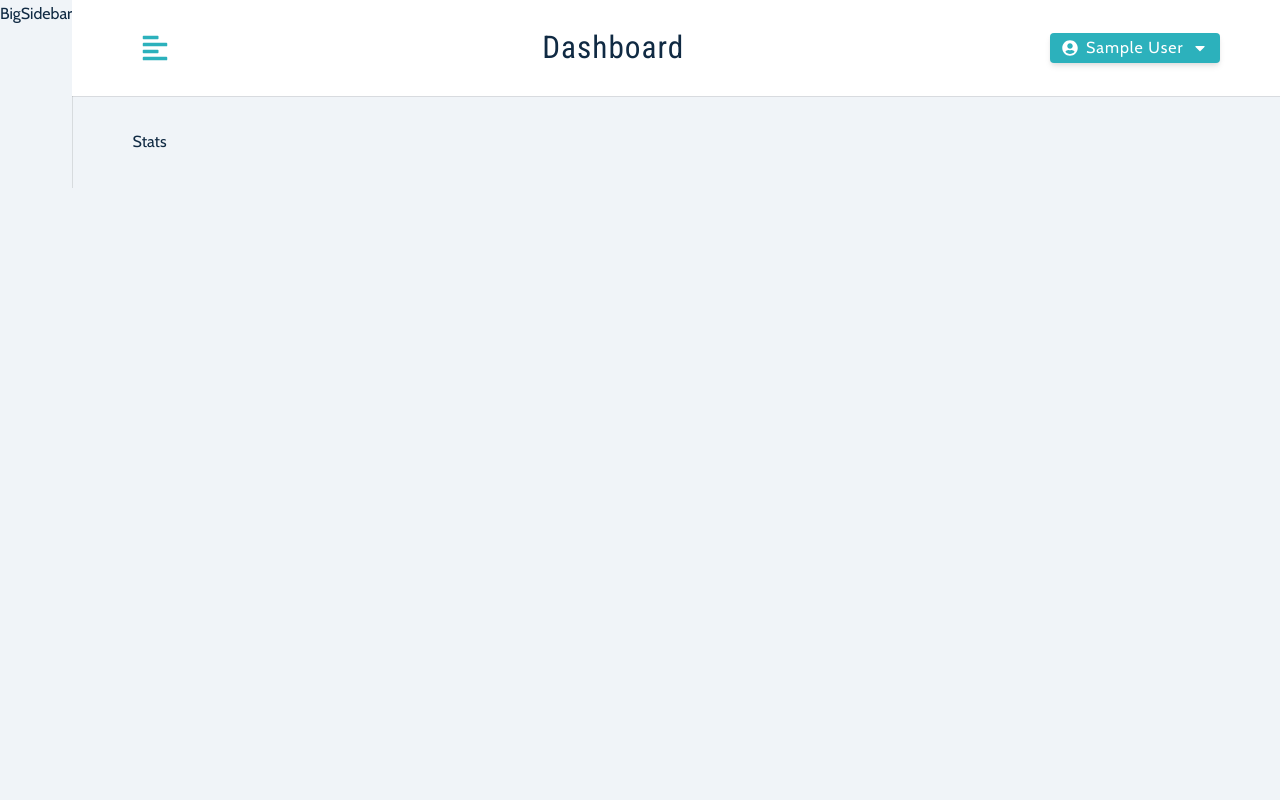
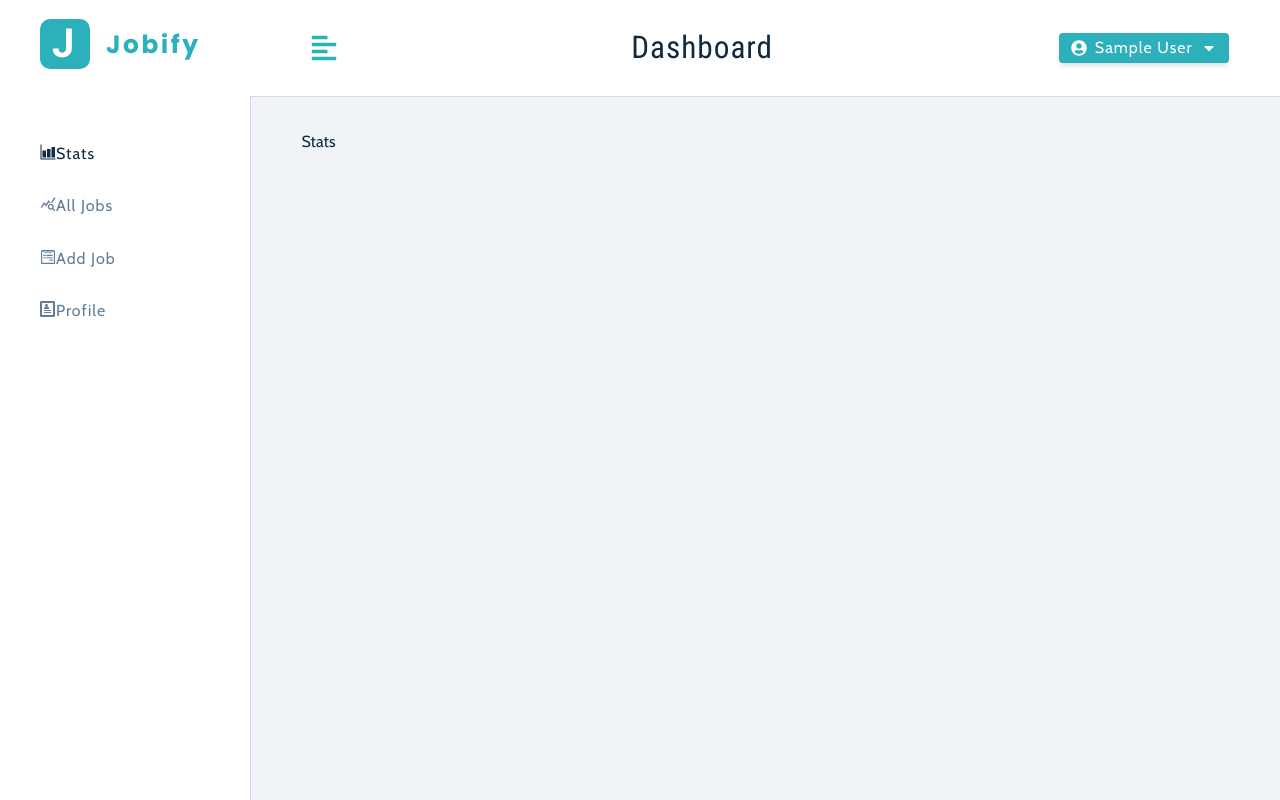
Before and after one commit to kedar1998/Jobs, a React (Vite) app in the folder client/: page / in a window 1280 px wide. Built offline with nearby package versions, Linux system fonts and the light colour scheme; sample sign-in values are in the browser's storage.

Commit message:
add bigsidebar and created seperate component for navlinks

```diff
--- a/client/src/components/BigSidebar.jsx
+++ b/client/src/components/BigSidebar.jsx
@@ -1,9 +1,25 @@
 import React from 'react'
 import Wrapper from '../assets/wrappers/BigSidebar'
+import NavLinks from './NavLinks'
+import { useAppContext } from '../context/appContext'
+import Logo from './Logo'
+
 
 const BigSidebar = () => {
+
+  const {showSidebar} = useAppContext()
+
   return (
-    <Wrapper>BigSidebar</Wrapper>
+    <Wrapper>
+      <div className={showSidebar ? 'sidebar-container' : 'sidebar-container show-sidebar'}>
+      <div className='content'>
+        <header>
+          <Logo />
+        </header>
+        <NavLinks />
+      </div>
+      </div>
+    </Wrapper>
   )
 }
 
--- /dev/null
+++ b/client/src/components/NavLinks.jsx
@@ -0,0 +1,23 @@
+import React from 'react'
+import {NavLink} from 'react-router-dom'
+import links from '../utils/links'
+
+const NavLinks = ({toggleSidebar}) => {
+  return (
+    <div>
+        <div className='nav-links'>
+            {links.map((link) =>{
+              const {text, path, id, icon} = link
+              return(
+                <NavLink to={path} className={({isActive}) => isActive ? 'nav-link active' : 'nav-link'} key={id} onClick={toggleSidebar}>
+                  <span className='icons'>{icon}</span>
+                  {text}
+                </NavLink>
+              )
+            })}
+          </div>
+    </div>
+  )
+}
+
+export default NavLinks
--- a/client/src/components/SmallSidebar.jsx
+++ b/client/src/components/SmallSidebar.jsx
@@ -2,8 +2,7 @@
 import Wrapper from '../assets/wrappers/SmallSidebar'
 import {FaTimes} from 'react-icons/fa'
 import {useAppContext} from '../context/appContext'
-import links from '../utils/links'
-import {NavLink} from 'react-router-dom'
+import NavLinks from './NavLinks'
 import Logo from './Logo'
 
 const SmallSidebar = () => {
@@ -18,17 +17,7 @@
           <header>
             <Logo />
           </header>
-          <div className='nav-links'>
-            {links.map((link) =>{
-              const {text, path, id, icon} = link
-              return(
-                <NavLink to={path} className={({isActive}) => isActive ? 'nav-link active' : 'nav-link'} key={id} onClick={toggleSidebar}>
-                  <span className='icons'>{icon}</span>
-                  {text}
-                </NavLink>
-              )
-            })}
-          </div>
+          <NavLinks toggleSidebar={toggleSidebar}/>
         </div>
       </div>
     </Wrapper>
```
